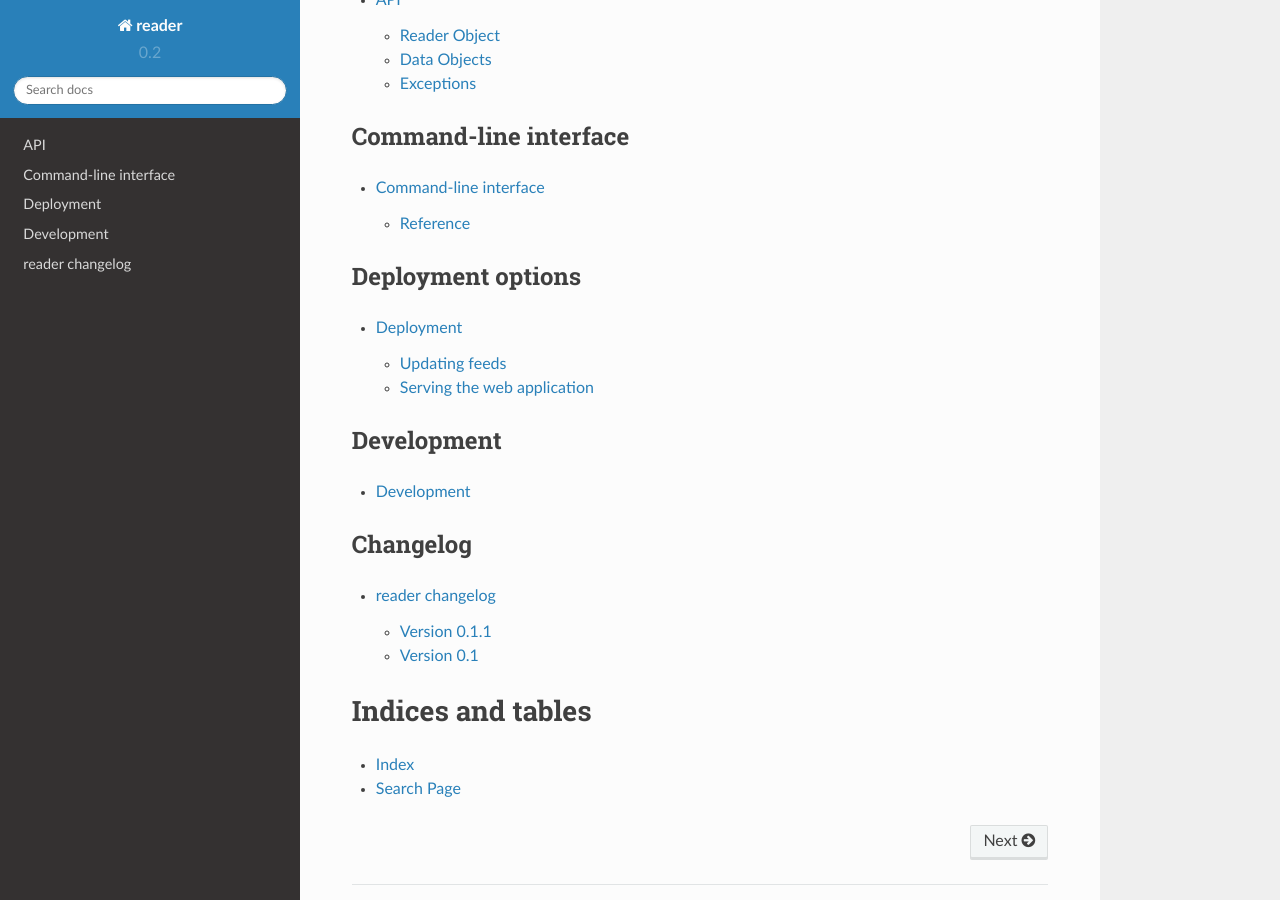
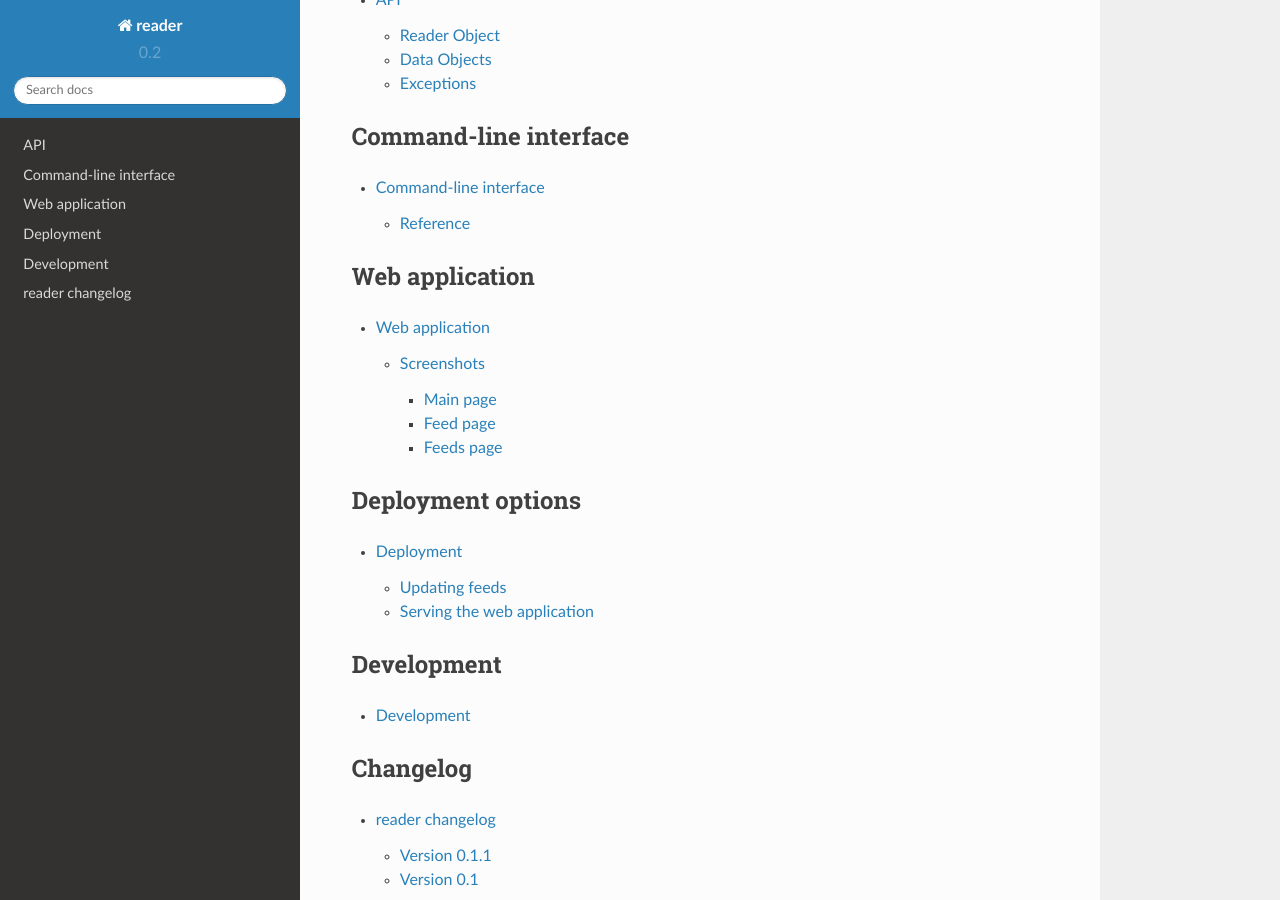
Before and after one commit to Alcides1123/reader, a Sphinx documentation site: the page built from docs/index.rst, in a window 1280 px wide and 900 px high, scrolled down 941 px. Built offline with Sphinx 7.4.7 and the Read the Docs theme 2.0.0, drawn with Linux system fonts in a browser that asks for light colours.

Commit message:
Add web application docs page with screenshots.
For #59.

```diff
--- /dev/null
+++ b/docs/app.rst
@@ -0,0 +1,31 @@
+
+Web application
+===============
+
+
+Screenshots
+-----------
+
+Main page
+~~~~~~~~~
+
+.. figure:: screenshots/entries.png
+    :width: 320px
+
+    main page
+
+Feed page
+~~~~~~~~~
+
+.. figure:: screenshots/entries-feed.png
+    :width: 320px
+
+    feed page
+
+Feeds page
+~~~~~~~~~~
+
+.. figure:: screenshots/feeds.png
+    :width: 320px
+
+    feeds page
--- a/docs/index.rst
+++ b/docs/index.rst
@@ -57,6 +57,13 @@ Command-line interface
     cli
 
 
+Web application
+---------------
+
+.. toctree::
+    app
+
+
 Deployment options
 ------------------
 
```
Also changed, not shown: docs/screenshots/entries-feed.png (added), docs/screenshots/entries.png (added), docs/screenshots/feeds.png (added).
